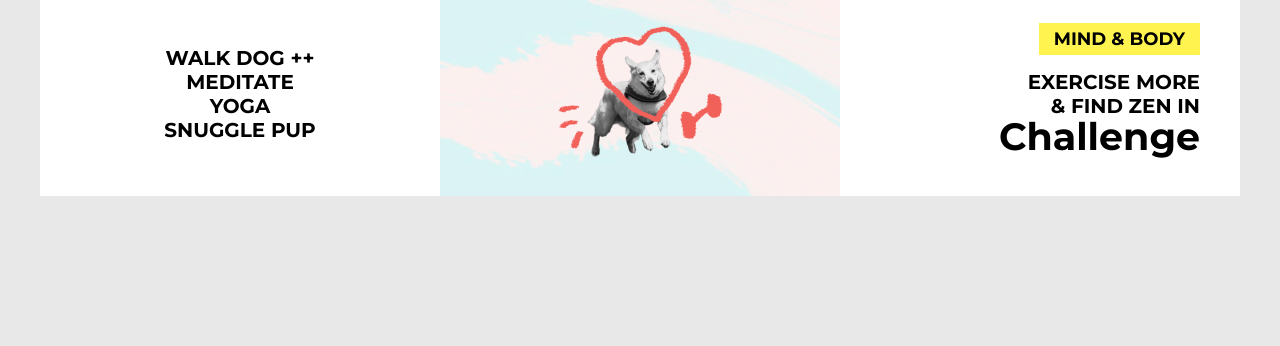
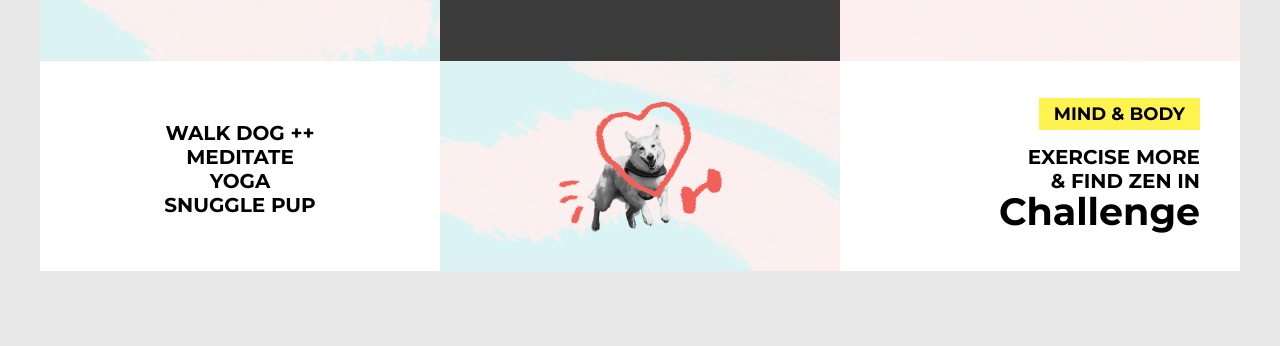
Before and after one commit to jstickle-codes/vision-board, a plain HTML site: page index.html in a window 1280 px wide. Shown: the part 654-1000 px from the top of the page. Before the commit the page ends 850 px from the top, so only its background shows below. Drawn offline with Linux system fonts and the light colour scheme.

Commit message:
Added top and bottom margin

```diff
--- a/css/main.css
+++ b/css/main.css
@@ -1,7 +1,8 @@
 /***** BASE STYLES *****/
 
-Body {
+body {
     background-color: #E8E8E8;
+    margin: 75px auto;
 }
 
 /***** CLASSES *****/
```
